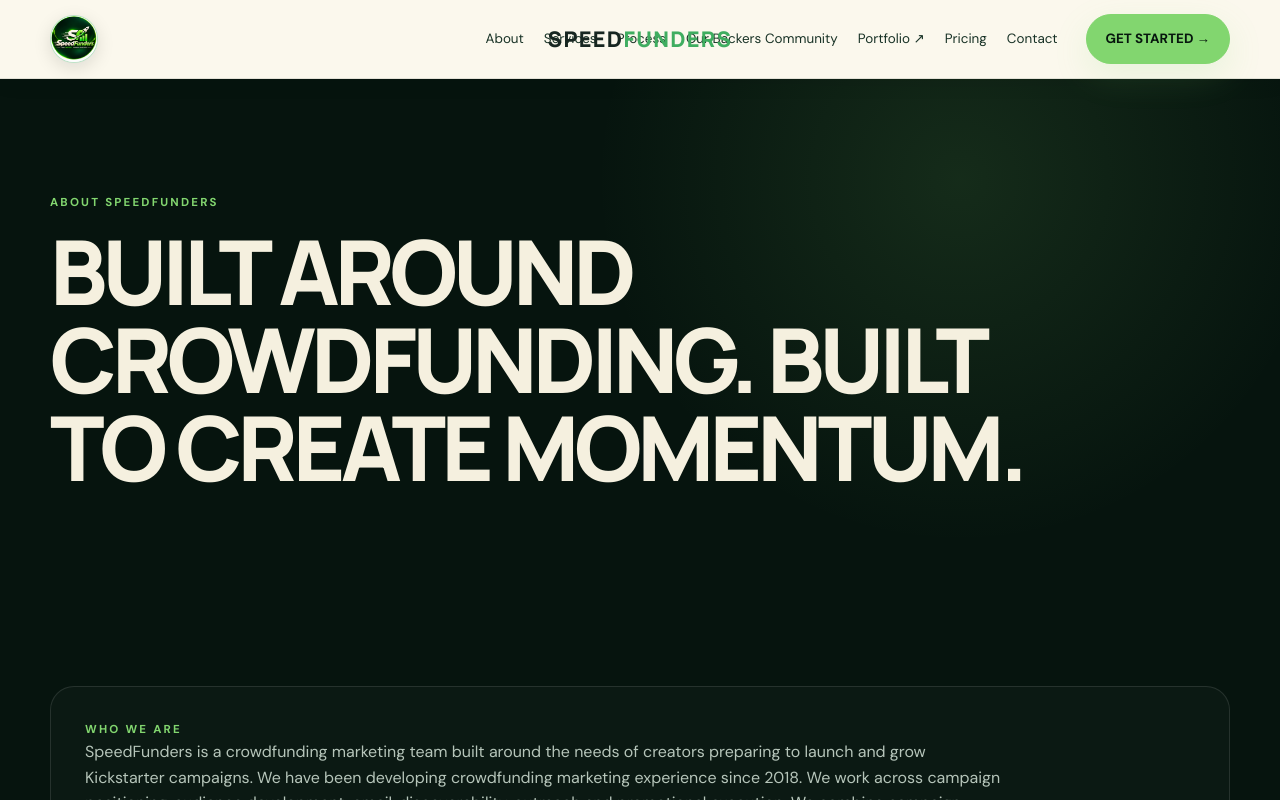
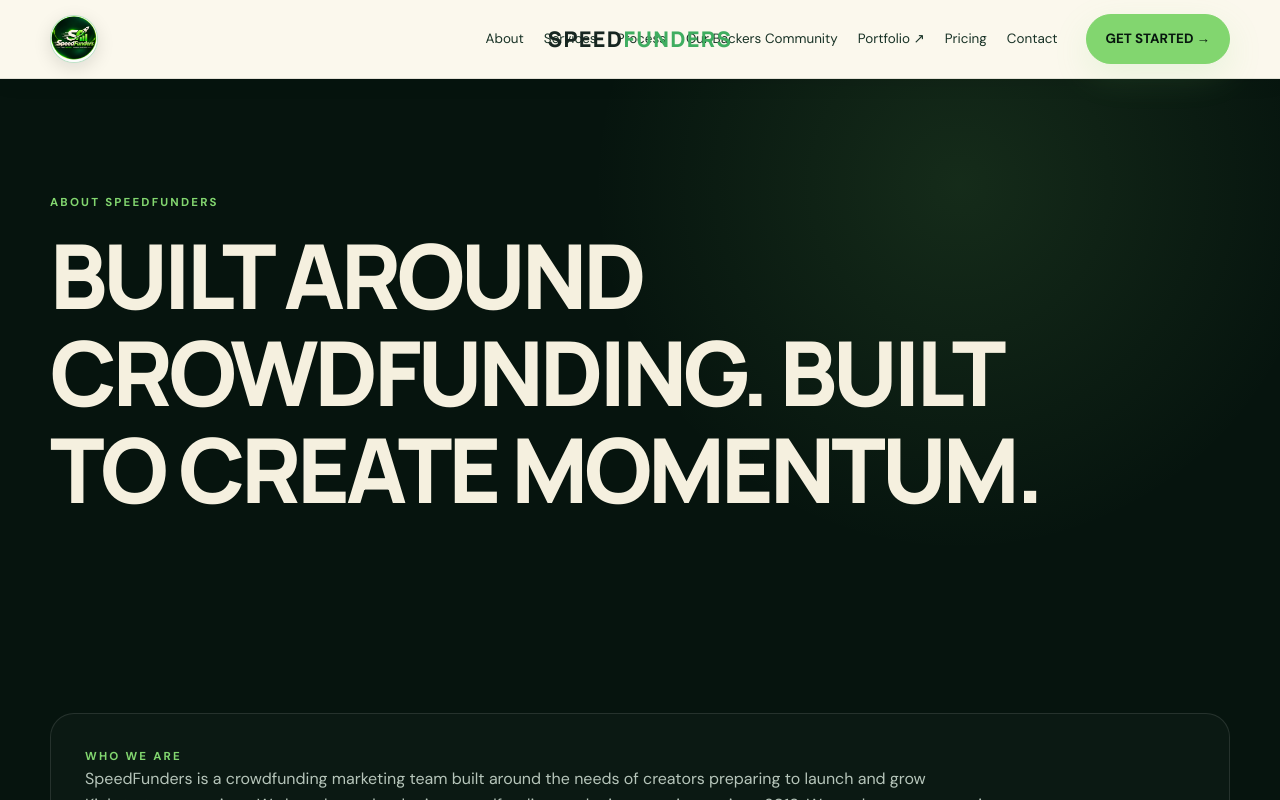
Before and after one commit to richnessofeyeno-hash/speedfunderwebsite, a Next.js app: page /about in a window 1280 px wide. Shown: the top 800 px of the page. Built offline with nearby package versions, Linux system fonts and the light colour scheme.

Commit message:
about header update

```diff
--- a/app/globals.css
+++ b/app/globals.css
@@ -63,7 +63,14 @@
 .featured-campaign{display:block;min-height:310px;border-radius:26px;overflow:hidden;border:1px solid rgba(130,214,111,.25);background:linear-gradient(120deg,#0c3020,#07150e 62%,#123b29);box-shadow:var(--shadow)}.featured-campaign-copy{padding:44px;max-width:780px}.featured-campaign h3{font-family:Manrope;font-size:clamp(2rem,4vw,4rem);line-height:1.02;margin:14px 0}.featured-campaign strong{font-family:Manrope;font-size:2rem;color:var(--green)}.carousel-controls{display:flex;justify-content:space-between;align-items:center;margin-top:24px}
 .price{font-family:Manrope;font-size:3rem;font-weight:800;margin:12px 0}.featured{border-color:rgba(130,214,111,.55);background:linear-gradient(180deg,rgba(130,214,111,.1),rgba(255,255,255,.04))}
 .cta{padding:85px 0;background:linear-gradient(135deg,#0b281a,#102e20);border-block:1px solid var(--line)}.cta-box{display:flex;justify-content:space-between;gap:40px;align-items:center}.cta h2{font-size:clamp(2.4rem,5vw,4.5rem);margin:0;max-width:800px}
-.page-hero{padding:115px 0 75px;background:radial-gradient(circle at 75% 20%,rgba(130,214,111,.12),transparent 35%)}.page-hero h1{font-size:clamp(3.2rem,7vw,6.2rem);max-width:1050px;margin:15px 0}
+.page-hero{padding:115px 0 75px;background:radial-gradient(circle at 75% 20%,rgba(130,214,111,.12),transparent 35%)}
+.page-hero h1{
+  font-size:clamp(3.2rem,7vw,6.2rem);
+  max-width:1050px;
+  margin:15px 0;
+  line-height:1.08;
+  letter-spacing:-0.045em;
+}
 .about-list,.service-list,.process-list{display:grid;gap:24px}.about-block,.service-detail,.process-detail{padding:34px;border:1px solid var(--line);border-radius:24px;background:rgba(255,255,255,.025)}.about-block h2,.service-detail h2,.process-detail h2{font-size:clamp(2rem,4vw,3.5rem);margin:10px 0 16px}.about-block p,.service-detail p,.process-detail p{color:var(--muted);max-width:920px;margin:0}.service-detail{display:grid;grid-template-columns:70px 1fr;gap:24px}.process-detail{display:grid;grid-template-columns:80px 1fr;gap:24px}.process-number{font-family:Manrope;font-size:2.2rem;color:var(--green);font-weight:800}
 .community-callout{padding:28px;border-radius:20px;background:linear-gradient(90deg,rgba(130,214,111,.12),rgba(255,255,255,.03));border:1px solid rgba(130,214,111,.25);margin:30px 0}.community-callout strong{font-family:Manrope;font-size:clamp(1.3rem,2.8vw,2.2rem)}.community-flow{display:grid;grid-template-columns:repeat(5,1fr);gap:10px;margin:30px 0 70px}.pricing-note{margin:28px 0;padding:30px;border:1px solid var(--line);border-radius:20px;background:rgba(255,255,255,.025)}.pricing-note h3{margin:0 0 12px;font-size:2rem}.pricing-note p{color:var(--muted)}.notice{margin-top:25px;padding:18px 20px;border:1px solid rgba(130,214,111,.25);border-radius:14px;background:rgba(130,214,111,.05);color:var(--muted)}
 .form{max-width:760px;display:grid;gap:16px}.field{display:grid;gap:7px}.field label{font-size:.82rem;font-weight:700}.field input,.field select,.field textarea,.footer input{width:100%;padding:14px 15px;background:#081b12;border:1px solid var(--line);border-radius:12px;color:var(--cream);outline:none}.field input:focus,.field select:focus,.field textarea:focus,.footer input:focus{border-color:var(--green)}.contact-pricing{display:grid;grid-template-columns:repeat(2,1fr);gap:14px}.contact-pricing article{padding:20px;border:1px solid var(--line);border-radius:16px;background:rgba(255,255,255,.025)}.contact-pricing h3{font-family:Manrope;margin:0 0 8px}.contact-pricing p{color:var(--muted);margin:0}.compact-pricing{padding-top:45px}
```
